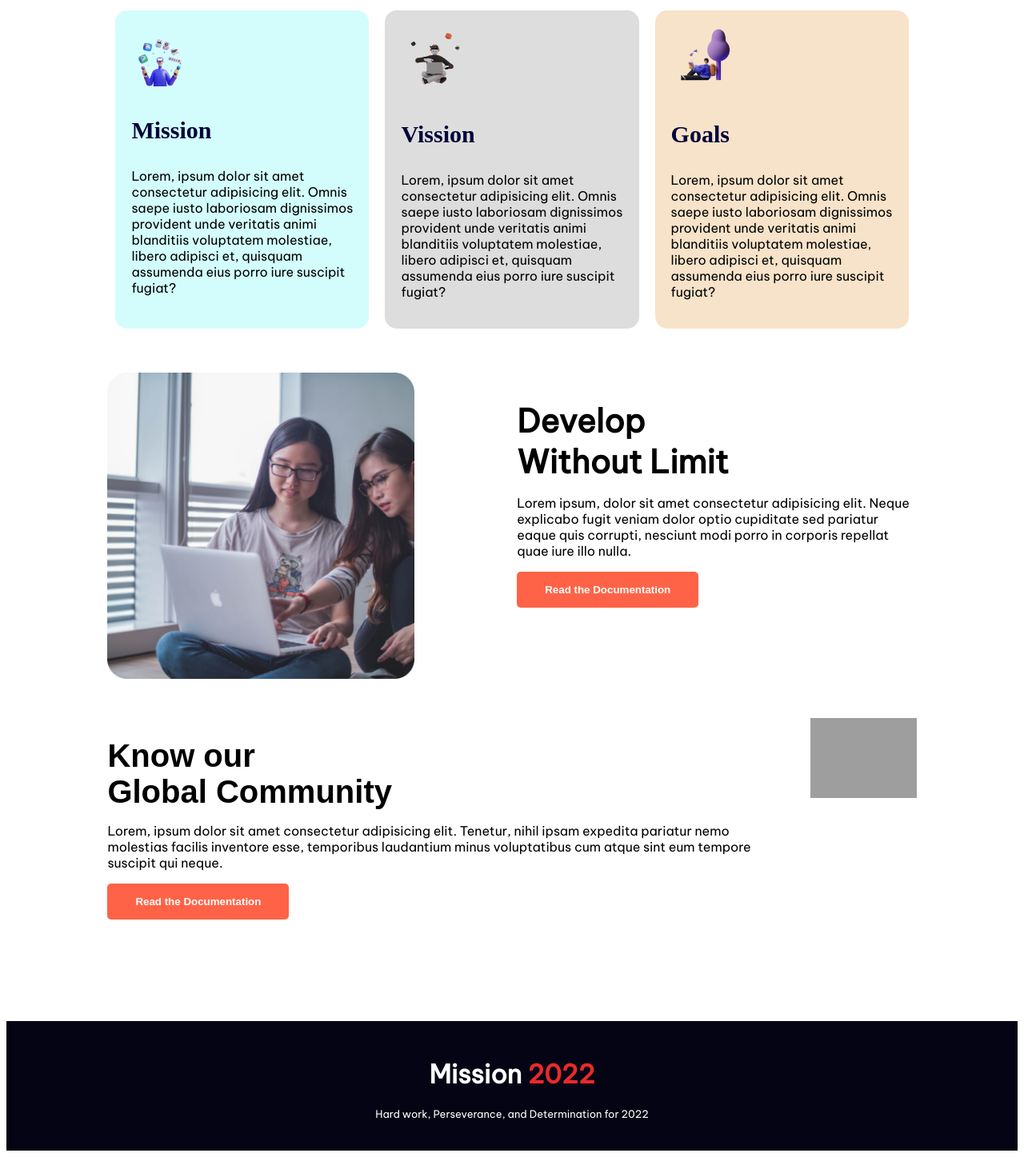
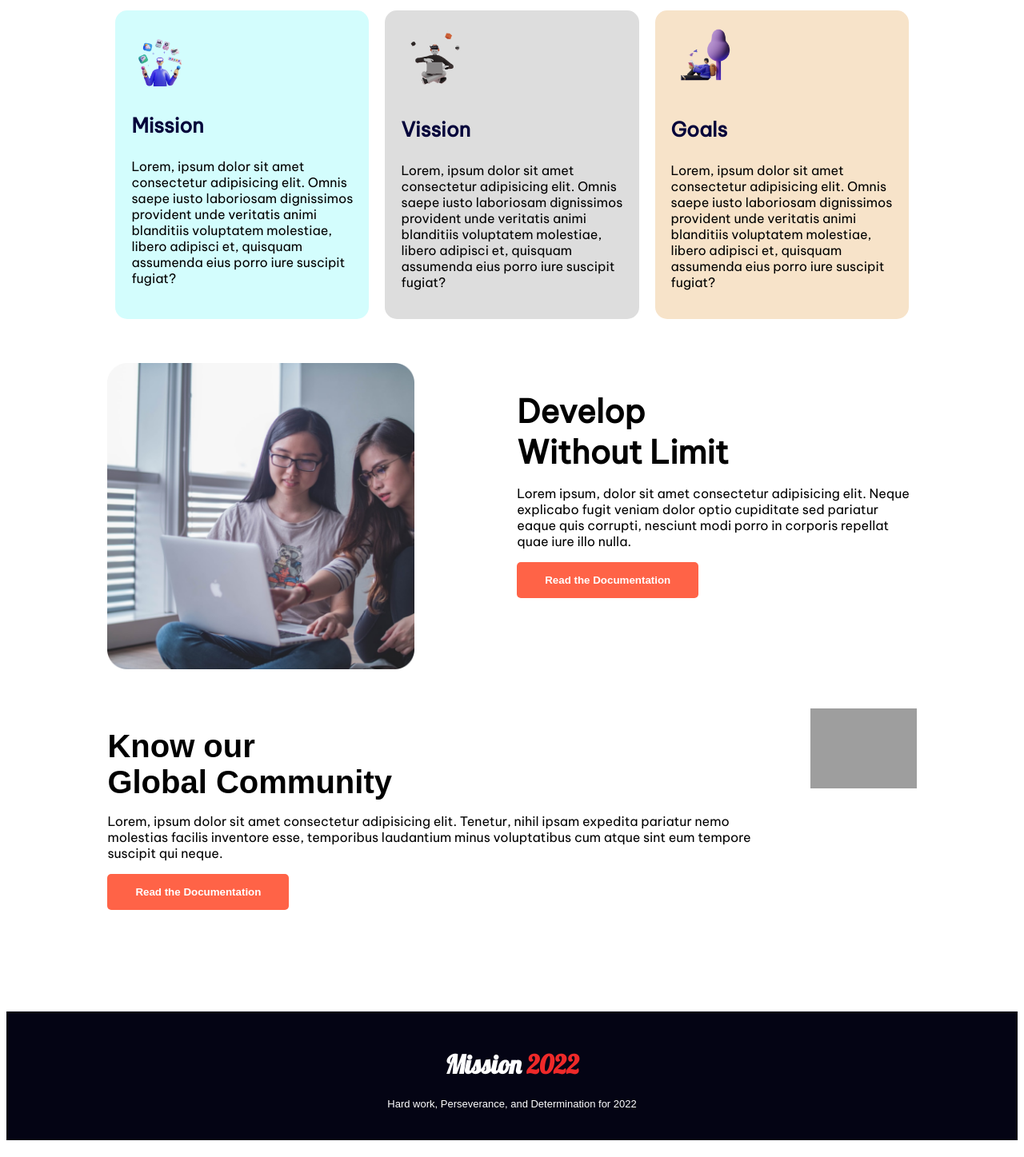
Before and after one commit to Khorshed30/Mission_assingment_1, a plain HTML site: page index.html in a window 1280 px wide. Shown: the part 670-2117 px from the top of the page at 80% size. Drawn offline with Linux system fonts and the light colour scheme; grey boxes are pictures that could not be loaded.

Commit message:
newly added again

```diff
--- a/index.html
+++ b/index.html
@@ -8,8 +8,7 @@
     <title>For the first assignment</title>
     <link rel="preconnect" href="https://fonts.googleapis.com">
     <link rel="preconnect" href="https://fonts.gstatic.com" crossorigin>
-    <link href="https://fonts.googleapis.com/css2?family=Be+Vietnam+Pro&family=Roboto:wght@300;400&display=swap" rel="stylesheet">
-    <link rel="preconnect" href="https://fonts.googleapis.com">
+    <link href="https://fonts.googleapis.com/css2?family=Be+Vietnam+Pro&family=Lobster&family=Oleo+Script:wght@400;700&family=Poppins&family=Roboto:wght@300;400&display=swap" rel="stylesheet">
 
 
     <link rel="stylesheet" href="style.css">
--- a/style.css
+++ b/style.css
@@ -107,7 +107,8 @@ p{
     padding-top: 25px;
 }
 h3{
-    font-size: 30px;
+    font-family: 'Be Vietnam Pro';
+    font-size: 25px;
     font-weight: bold;
     color: rgb(2, 2, 58);
 }
@@ -122,9 +123,10 @@ h3{
     color: rgb(238, 41, 41);
 }
 .footer p{
-    font-size: small;
-    font-weight:lighter;
+    font-size: 13px;
+    font-family: 'Raleway', sans-serif;
 }
 .fhead{
-    font-family: 'Be Vietnam Pro','Lobster', cursive;
+    font-family:'Lobster', cursive;
+
 }
```
